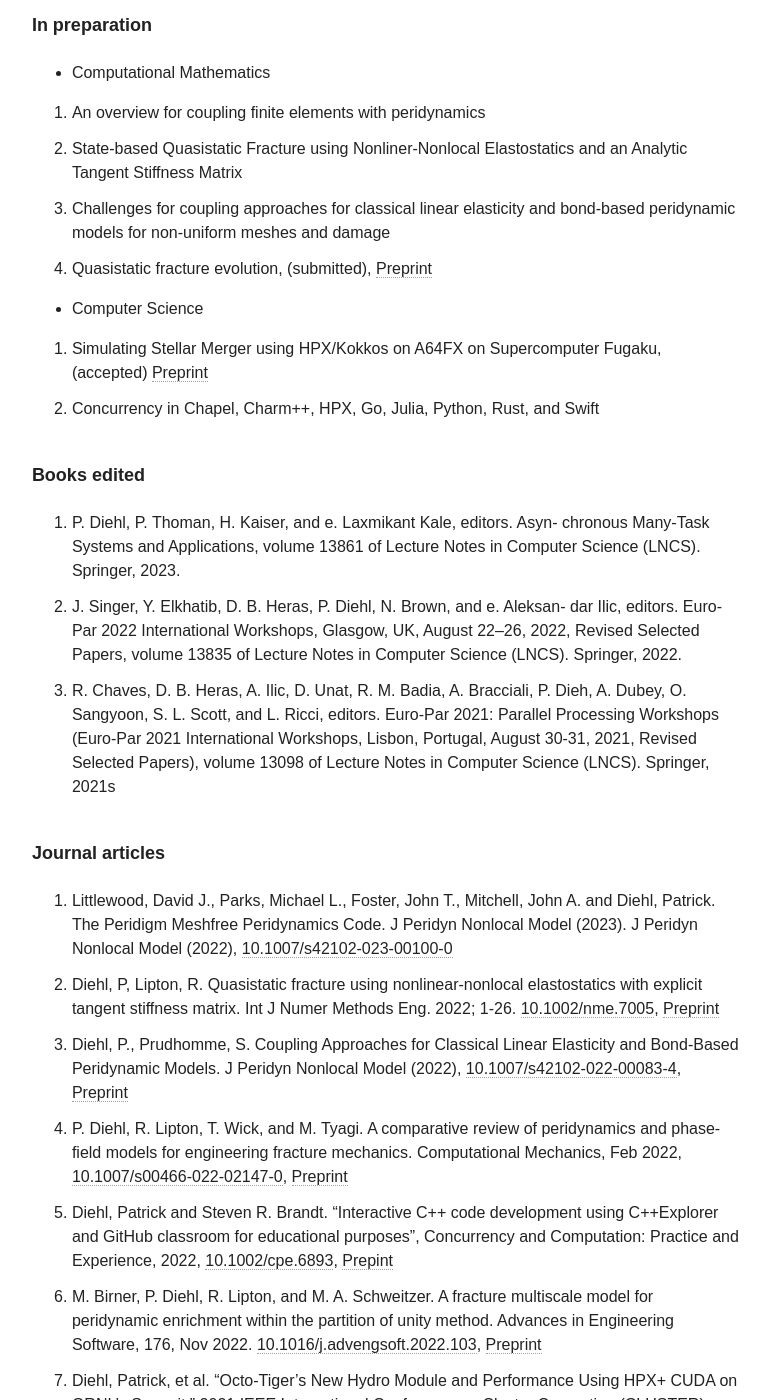
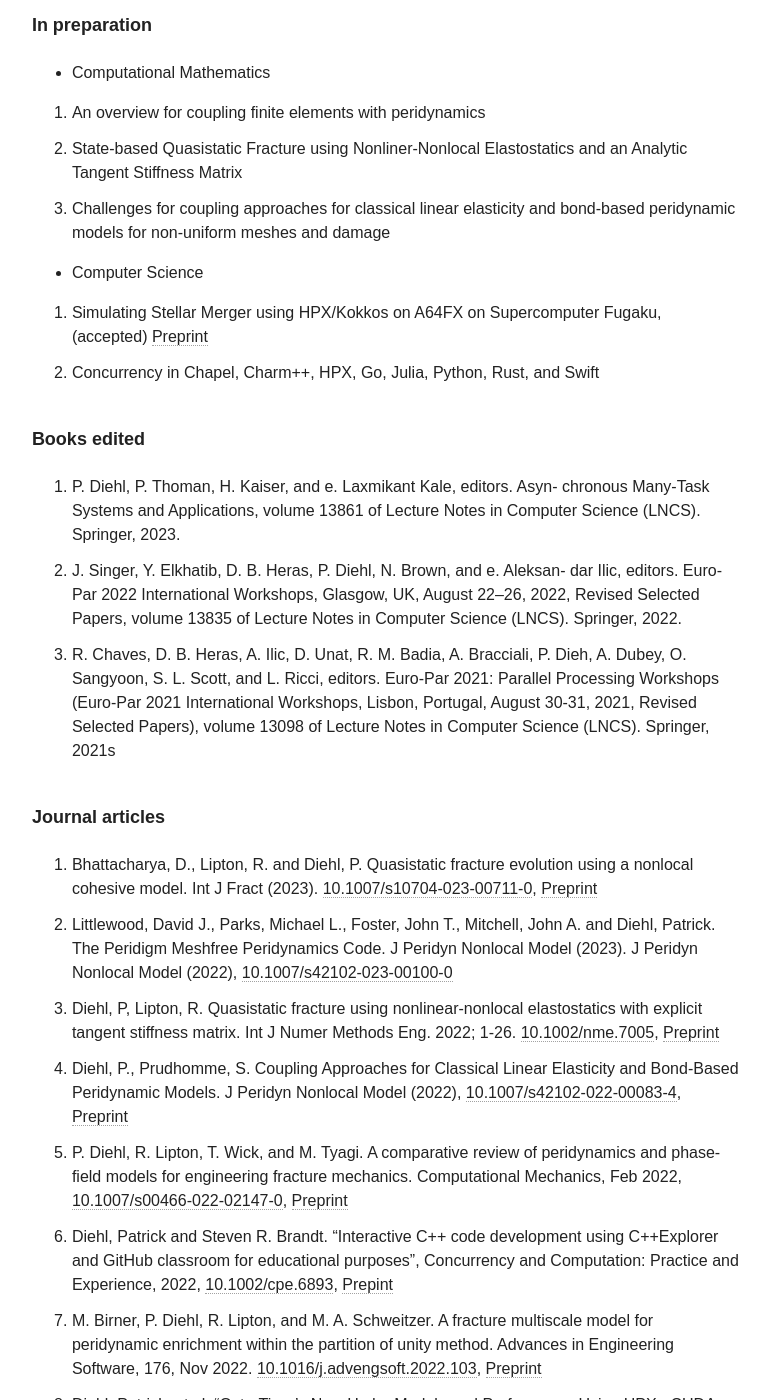
Before and after one commit to diehlpk/diehlpk.github.io, a Jekyll site: the page built from cv/index.md, in a window 1280 px wide and 1400 px high, scrolled down 8076 px. Shown: the whole window, without its empty margins (254-1023 px from the left). Built offline with Jekyll 4.4.1, drawn with Linux system fonts in a browser that asks for light colours; some web fonts are replaced.

Commit message:
Update CV

```diff
--- a/cv/index.md
+++ b/cv/index.md
@@ -249,7 +249,6 @@ prediction and experimental design ([Link](http://wfm2020.usacm.org/))
 1. An overview for coupling finite elements with peridynamics
 1. State-based Quasistatic Fracture using Nonliner-Nonlocal Elastostatics and an Analytic Tangent Stiffness Matrix
 1. Challenges for coupling approaches for classical linear elasticity and bond-based peridynamic models for non-uniform meshes and damage
-1. Quasistatic fracture evolution, (submitted), [Preprint](https://arxiv.org/abs/2212.08753)
 
 * Computer Science
 
@@ -264,6 +263,7 @@ prediction and experimental design ([Link](http://wfm2020.usacm.org/))
 
 ###### Journal articles
 
+1. Bhattacharya, D., Lipton, R. and  Diehl, P. Quasistatic fracture evolution using a nonlocal cohesive model. Int J Fract (2023). [10.1007/s10704-023-00711-0](https://doi.org/10.1007/s10704-023-00711-0), [Preprint](https://arxiv.org/abs/2212.08753)
 1. Littlewood, David J., Parks, Michael L., Foster, John T., Mitchell, John A. and Diehl, Patrick. The Peridigm Meshfree Peridynamics Code. J Peridyn Nonlocal Model (2023). J Peridyn Nonlocal Model (2022), [10.1007/s42102-023-00100-0](https://link.springer.com/article/10.1007/s42102-023-00100-0)
 1. Diehl, P, Lipton, R. Quasistatic fracture using nonlinear-nonlocal elastostatics with explicit tangent stiffness matrix. Int J Numer Methods Eng. 2022; 1-26. [10.1002/nme.7005](https://doi.org/10.1002/nme.7005), [Preprint](https://engrxiv.org/3je6b/)
 1. Diehl, P., Prudhomme, S. Coupling Approaches for Classical Linear Elasticity and Bond-Based Peridynamic Models. J Peridyn Nonlocal Model (2022), [10.1007/s42102-022-00083-4](https://link.springer.com/article/10.1007/s42102-022-00083-4), [Preprint](https://arxiv.org/abs/2203.09934)
```
